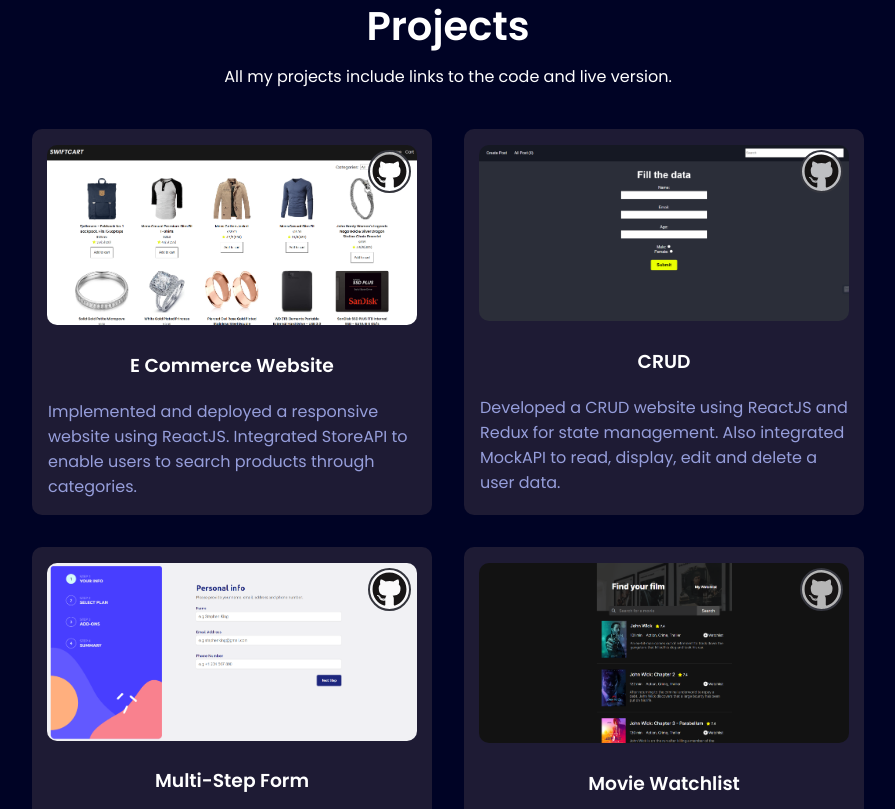
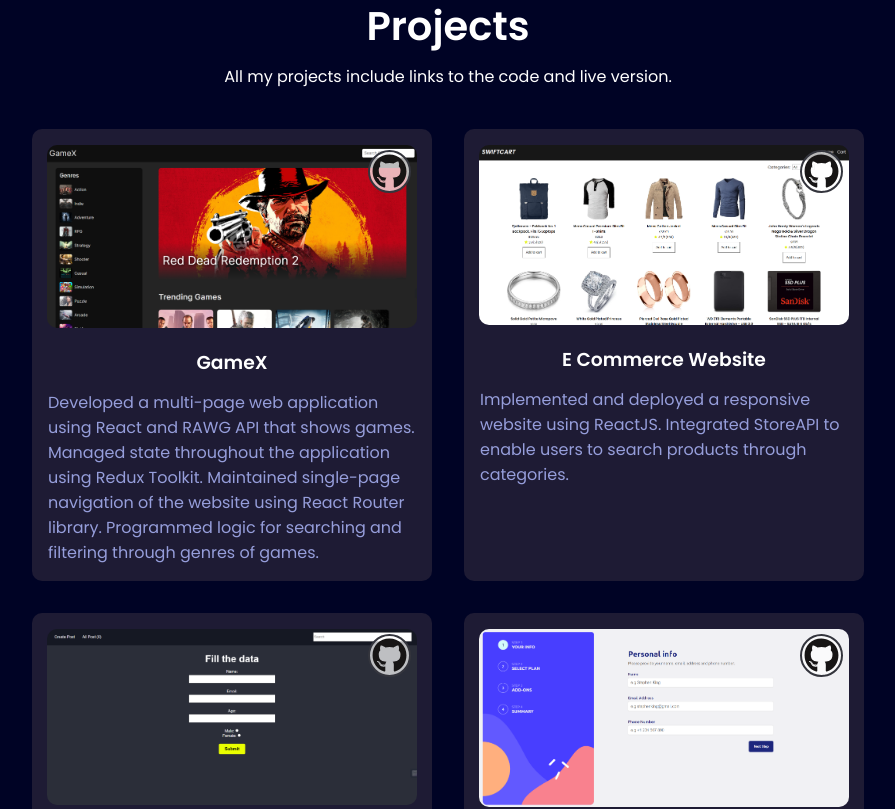
Before and after one commit to adityadesign/portfolio, a React (Vite) app: page / in a window 1280 px wide. Shown: the part 1260-2069 px from the top of the page, without its empty margins (192-1087 px from the left). Built offline with nearby package versions, Linux system fonts and the light colour scheme.

Commit message:
Adding GameX project

```diff
--- a/src/assets/Projects.jsx
+++ b/src/assets/Projects.jsx
@@ -2,6 +2,7 @@
 import Project2 from '../Images/CRUD.png'
 import Project3 from '../Images/SwiftCart.png'
 import Project4 from '../Images/FindYourFilm.png'
+import Project5 from '../Images/GameX.png'
 import { FontAwesomeIcon } from '@fortawesome/react-fontawesome'
 import { faGithub } from '@fortawesome/free-brands-svg-icons';
 
@@ -11,6 +12,16 @@
             <h2>Projects</h2>
             <p>All my projects include links to the code and live version.</p>
             <div className="projectCards">
+                <div className="individualCard">
+                    <a href="https://spontaneous-dolphin-92365e.netlify.app">
+                        <img className='projectImg' src={Project5} />
+                    </a>
+                    <a href="https://github.com/adityadesign/GameX.git">
+                        <FontAwesomeIcon className='projectGit' icon={faGithub} style={{color: "#171515",}} />
+                    </a>
+                    <h3>GameX</h3>
+                    <p>Developed a multi-page web application using React and RAWG API that shows games. Managed state throughout the application using Redux Toolkit. Maintained single-page navigation of the website using React Router library. Programmed logic for searching and filtering through genres of games.</p>
+                </div>
                 <div className="individualCard">
                     <a href="https://silver-lamington-5c84f9.netlify.app">
                         <img className='projectImg' src={Project3} />
--- a/src/index.css
+++ b/src/index.css
@@ -147,6 +147,9 @@
   width: 400px;
   position: relative;
 }
+.individualCard h3{
+  margin: 0.8rem 0;
+}
 .individualCard p{
   color: #a1a9e9eb;
 }
```
Also changed, not shown: src/Images/GameX.png (added), src/Images/Tindog.png (deleted).
